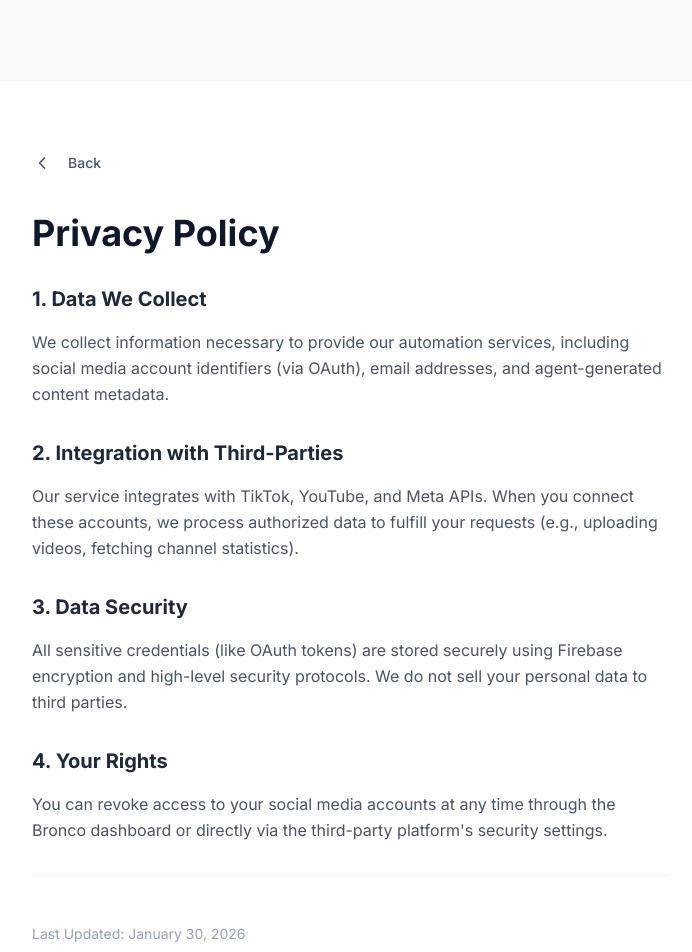
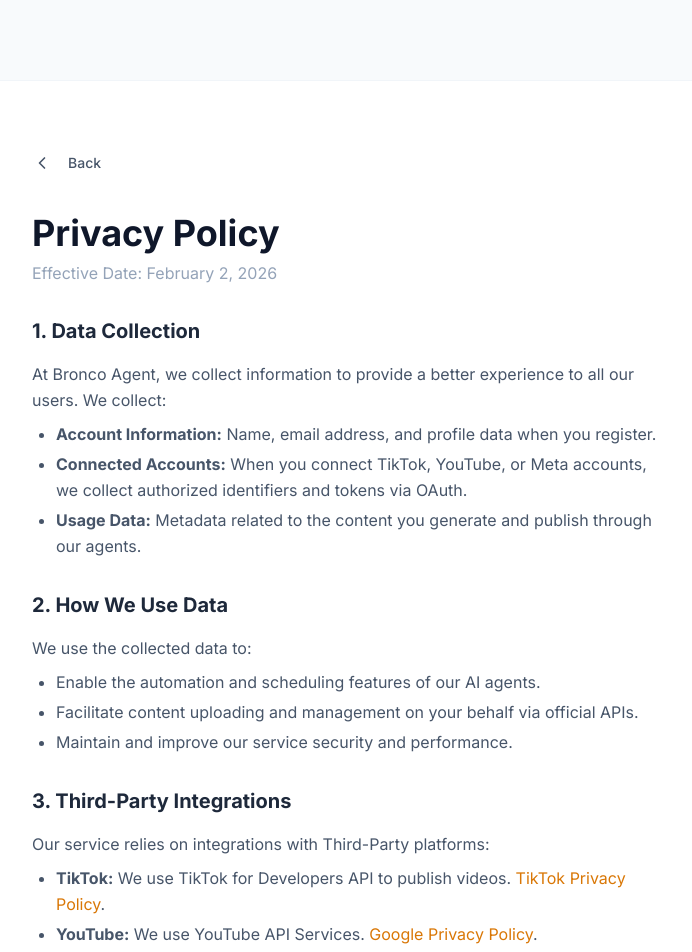
Before and after one commit to specail6247-design/Bronco_agent, a Next.js app: page /privacy in a window 1280 px wide. Shown: the top 952 px of the page, without its empty margins (289-981 px from the left). Built offline with nearby package versions, Linux system fonts and the light colour scheme.

Commit message:
Compliance: Add Privacy Policy and Terms of Service links for TikTok review

```diff
--- a/src/app/login/page.tsx
+++ b/src/app/login/page.tsx
@@ -7,6 +7,7 @@
 import { GlassCard, Button, Input } from '@/components/ui';
 import { signIn } from '@/lib/firebase/auth';
 import ClientOnly from '@/components/ClientOnly';
+import Footer from '@/components/Footer';
 
 export default function LoginPage() {
   const router = useRouter();
@@ -107,10 +108,7 @@
             </div>
           </GlassCard>
 
-          {/* Footer */}
-          <p className="mt-8 text-center text-sm text-slate-500">
-            © 2024 Bronco. Digital Nomad Agent Team.
-          </p>
+          <Footer />
         </div>
       </main>
     </ClientOnly>
--- a/src/app/page.tsx
+++ b/src/app/page.tsx
@@ -5,6 +5,7 @@
 import { motion } from 'framer-motion';
 import { Zap } from 'lucide-react';
 import ClientOnly from '@/components/ClientOnly';
+import Footer from '@/components/Footer';
 
 export default function Home() {
   const router = useRouter();
@@ -48,6 +49,8 @@
               />
             ))}
           </div>
+
+          <Footer />
         </div>
       </main>
     </ClientOnly>
--- a/src/app/privacy/page.tsx
+++ b/src/app/privacy/page.tsx
@@ -1,5 +1,6 @@
 'use client';
 
+import Link from 'next/link';
 import { ChevronLeft } from 'lucide-react';
 import { useRouter } from 'next/navigation';
 import { Button } from '@/components/ui';
@@ -19,31 +20,52 @@
           <ChevronLeft size={20} className="mr-2" /> Back
         </Button>
 
-        <h1 className="text-4xl font-black text-slate-900 mb-8">Privacy Policy</h1>
+        <h1 className="text-4xl font-black text-slate-900 mb-2">Privacy Policy</h1>
+        <p className="text-slate-400 mb-8">Effective Date: February 2, 2026</p>
 
         <div className="space-y-8 text-slate-600 leading-relaxed">
           <section>
-            <h2 className="text-xl font-bold text-slate-800 mb-4">1. Data We Collect</h2>
-            <p>We collect information necessary to provide our automation services, including social media account identifiers (via OAuth), email addresses, and agent-generated content metadata.</p>
+            <h2 className="text-xl font-bold text-slate-800 mb-4">1. Data Collection</h2>
+            <p>At Bronco Agent, we collect information to provide a better experience to all our users. We collect:</p>
+            <ul className="list-disc ml-6 mt-2 space-y-1">
+              <li><strong>Account Information:</strong> Name, email address, and profile data when you register.</li>
+              <li><strong>Connected Accounts:</strong> When you connect TikTok, YouTube, or Meta accounts, we collect authorized identifiers and tokens via OAuth.</li>
+              <li><strong>Usage Data:</strong> Metadata related to the content you generate and publish through our agents.</li>
+            </ul>
           </section>
 
           <section>
-            <h2 className="text-xl font-bold text-slate-800 mb-4">2. Integration with Third-Parties</h2>
-            <p>Our service integrates with TikTok, YouTube, and Meta APIs. When you connect these accounts, we process authorized data to fulfill your requests (e.g., uploading videos, fetching channel statistics).</p>
+            <h2 className="text-xl font-bold text-slate-800 mb-4">2. How We Use Data</h2>
+            <p>We use the collected data to:</p>
+            <ul className="list-disc ml-6 mt-2 space-y-1">
+              <li>Enable the automation and scheduling features of our AI agents.</li>
+              <li>Facilitate content uploading and management on your behalf via official APIs.</li>
+              <li>Maintain and improve our service security and performance.</li>
+            </ul>
           </section>
 
           <section>
-            <h2 className="text-xl font-bold text-slate-800 mb-4">3. Data Security</h2>
-            <p>All sensitive credentials (like OAuth tokens) are stored securely using Firebase encryption and high-level security protocols. We do not sell your personal data to third parties.</p>
+            <h2 className="text-xl font-bold text-slate-800 mb-4">3. Third-Party Integrations</h2>
+            <p>Our service relies on integrations with Third-Party platforms:</p>
+            <ul className="list-disc ml-6 mt-2 space-y-1">
+              <li><strong>TikTok:</strong> We use TikTok for Developers API to publish videos. <Link href="https://www.tiktok.com/legal/privacy-policy" className="text-amber-600 hover:underline">TikTok Privacy Policy</Link>.</li>
+              <li><strong>YouTube:</strong> We use YouTube API Services. <Link href="https://www.google.com/policies/privacy" className="text-amber-600 hover:underline">Google Privacy Policy</Link>.</li>
+              <li><strong>Meta (Facebook/Instagram):</strong> We use Meta Graph API for scheduling. <Link href="https://www.facebook.com/policy.php" className="text-amber-600 hover:underline">Meta Privacy Policy</Link>.</li>
+            </ul>
           </section>
 
           <section>
-            <h2 className="text-xl font-bold text-slate-800 mb-4">4. Your Rights</h2>
-            <p>You can revoke access to your social media accounts at any time through the Bronco dashboard or directly via the third-party platform's security settings.</p>
+            <h2 className="text-xl font-bold text-slate-800 mb-4">4. Data Security & Storage</h2>
+            <p>We implement robust security measures to protect your data. OAuth tokens are encrypted and stored in secure Firebase environments. We do NOT share or sell your personal information or connected account data to third parties for marketing purposes.</p>
+          </section>
+
+          <section>
+            <h2 className="text-xl font-bold text-slate-800 mb-4">5. Data Deletion & Revocation</h2>
+            <p>You can disconnect your social media accounts at any time through our dashboard. You may also request total account deletion by contacting us at support@bronco-agent.com. Additionally, you can revoke access via the respective platform&apos;s security settings (e.g., Google Security settings, TikTok app settings).</p>
           </section>
 
           <footer className="pt-12 border-t border-slate-100 text-sm text-slate-400">
-            Last Updated: January 30, 2026
+            For any privacy-related inquiries, please contact: specail6247@gmail.com
           </footer>
         </div>
       </div>
--- a/src/app/signup/page.tsx
+++ b/src/app/signup/page.tsx
@@ -7,6 +7,7 @@
 import { GlassCard, Button, Input } from '@/components/ui';
 import { signUp } from '@/lib/firebase/auth';
 import ClientOnly from '@/components/ClientOnly';
+import Footer from '@/components/Footer';
 
 export default function SignupPage() {
   const router = useRouter();
@@ -201,10 +202,7 @@
             </div>
           </GlassCard>
 
-          {/* Footer */}
-          <p className="mt-8 text-center text-sm text-slate-500">
-            Need an invite key? Contact your team admin.
-          </p>
+          <Footer />
         </div>
       </main>
     </ClientOnly>
--- a/src/app/terms/page.tsx
+++ b/src/app/terms/page.tsx
@@ -1,5 +1,6 @@
 'use client';
 
+import Link from 'next/link';
 import { ChevronLeft } from 'lucide-react';
 import { useRouter } from 'next/navigation';
 import { Button } from '@/components/ui';
@@ -19,31 +20,43 @@
           <ChevronLeft size={20} className="mr-2" /> Back
         </Button>
 
-        <h1 className="text-4xl font-black text-slate-900 mb-8">Terms of Service</h1>
+        <h1 className="text-4xl font-black text-slate-900 mb-2">Terms of Service</h1>
+        <p className="text-slate-400 mb-8">Effective Date: February 2, 2026</p>
 
         <div className="space-y-8 text-slate-600 leading-relaxed">
           <section>
             <h2 className="text-xl font-bold text-slate-800 mb-4">1. Acceptance of Terms</h2>
-            <p>By accessing and using Bronco Agent (the "Service"), you agree to be bound by these Terms of Service. If you do not agree, please do not use the Service.</p>
+            <p>By registering for or using Bronco Agent (&quot;the Service&quot;), you agree to be bound by these Terms of Service. If you are using the Service on behalf of an organization, you are agreeing to these Terms for that organization and representing that you have the authority to bind that organization.</p>
           </section>
 
           <section>
             <h2 className="text-xl font-bold text-slate-800 mb-4">2. Description of Service</h2>
-            <p>Bronco Agent provides AI-driven content automation tools for social media platforms including YouTube, TikTok, and Meta. We act as an intermediary agent to help you manage your digital presence.</p>
+            <p>Bronco Agent provides AI-driven automation tools for social media management. The Service facilitates content creation and distribution through third-party platforms. You acknowledge that Bronco Agent is an independent entity and not affiliated with TikTok, YouTube, or Meta.</p>
           </section>
 
           <section>
-            <h2 className="text-xl font-bold text-slate-800 mb-4">3. User Responsibilities</h2>
-            <p>You are responsible for the content you generate and publish through our agents. You must comply with the community guidelines and terms of the respective third-party platforms (TikTok, YouTube, etc.).</p>
+            <h2 className="text-xl font-bold text-slate-800 mb-4">3. Dependency on Third-Party APIs</h2>
+            <p>Our Service interacts with TikTok, YouTube, and Meta via their official APIs. You agree to comply with the terms of these third-party platforms:</p>
+            <ul className="list-disc ml-6 mt-2 space-y-1 text-sm">
+              <li><Link href="https://www.tiktok.com/legal/terms-of-service" className="text-amber-600 hover:underline">TikTok Terms of Service</Link></li>
+              <li><Link href="https://www.youtube.com/t/terms" className="text-amber-600 hover:underline">YouTube Terms of Service</Link></li>
+              <li><Link href="https://www.facebook.com/terms.php" className="text-amber-600 hover:underline">Meta Terms of Service</Link></li>
+            </ul>
+            <p className="mt-4">Any changes or restrictions imposed by these third parties may affect the functionality of our Service.</p>
           </section>
 
           <section>
-            <h2 className="text-xl font-bold text-slate-800 mb-4">4. Limitation of Liability</h2>
-            <p>Bronco Agent is provided "as is". We are not liable for any actions taken by third-party platforms regarding your account or content.</p>
+            <h2 className="text-xl font-bold text-slate-800 mb-4">4. Content Ownership & Responsibility</h2>
+            <p>You retain ownership of the content you provide. However, you are solely responsible for ensuring that the content follows all applicable laws and the community guidelines of the platforms where it is published. We reserve the right to suspend accounts that engage in illegal or harmful activities.</p>
+          </section>
+
+          <section>
+            <h2 className="text-xl font-bold text-slate-800 mb-4">5. Limitation of Liability</h2>
+            <p>To the maximum extent permitted by law, Bronco Agent shall not be liable for any indirect, incidental, special, consequential, or punitive damages, or any loss of profits or revenues, whether incurred directly or indirectly, resulting from your use of the Service or third-party platform actions.</p>
           </section>
 
           <footer className="pt-12 border-t border-slate-100 text-sm text-slate-400">
-            Last Updated: January 30, 2026
+            Questions? Contact us at: specail6247@gmail.com
           </footer>
         </div>
       </div>
--- /dev/null
+++ b/src/components/Footer.tsx
@@ -0,0 +1,25 @@
+"use client";
+
+import Link from "next/link";
+
+export default function Footer() {
+  return (
+    <footer className="mt-12 mb-8 text-center text-sm text-slate-500">
+      <div className="flex justify-center gap-6 mb-4">
+        <Link
+          href="/terms"
+          className="hover:text-amber-600 transition-colors underline underline-offset-4 decoration-slate-300"
+        >
+          Terms of Service
+        </Link>
+        <Link
+          href="/privacy"
+          className="hover:text-amber-600 transition-colors underline underline-offset-4 decoration-slate-300"
+        >
+          Privacy Policy
+        </Link>
+      </div>
+      <p>© 2024 Bronco. Digital Nomad Agent Team.</p>
+    </footer>
+  );
+}
```
